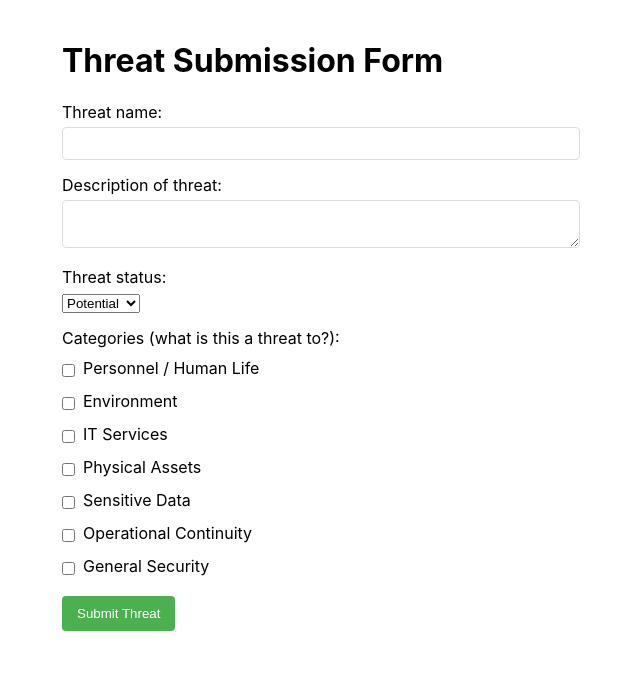
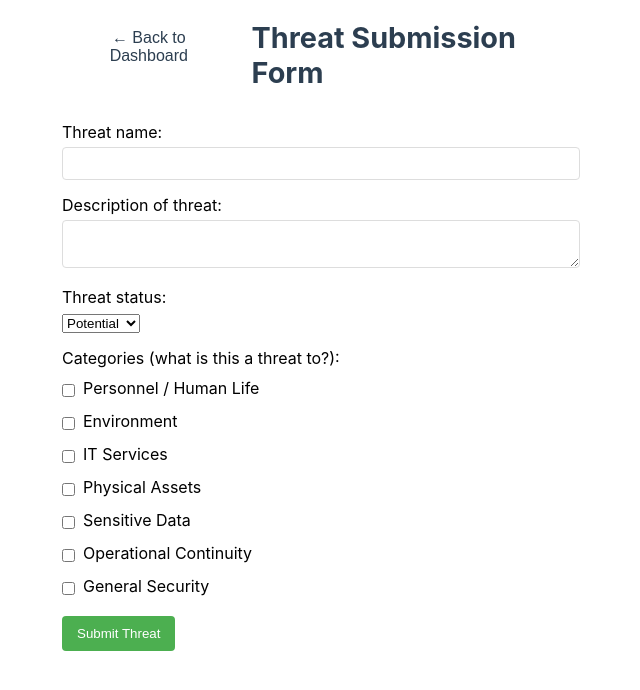
Before and after one commit to aaronrjackson/TIMS, a React (Create React App) app in the folder frontend/: page /form in a window 1280 px wide. Shown: the top 690 px of the page, without its empty margins (328-968 px from the left). Built offline with nearby package versions, Linux system fonts and the light colour scheme.

Commit message:
added editing to threats

```diff
--- a/frontend/src/App.js
+++ b/frontend/src/App.js
@@ -3,6 +3,7 @@ import { BrowserRouter as Router, Routes, Route, Link } from 'react-router-dom';
 import './App.css';
 import Form from './Form';
 import ThreatDetail from './ThreatDetail';
+import ThreatEdit from './ThreatEdit';
 
 function Home() {
   const [activeTab, setActiveTab] = useState('unresolved');
@@ -202,6 +203,7 @@ function App() {
         <Route path="/" element={<Home />} />
         <Route path="/form" element={<Form />} />
         <Route path="/threats/:id" element={<ThreatDetail />} />
+        <Route path="/threats/:id/edit" element={<ThreatEdit />} />
       </Routes>
     </Router>
   );
--- a/frontend/src/Form.css
+++ b/frontend/src/Form.css
@@ -121,3 +121,31 @@
   border-radius: 4px;
   margin-bottom: 1rem;
 }
+
+.header {
+  display: flex;
+  align-items: center;
+  margin-bottom: 2rem;
+}
+
+.back-button {
+  background: none;
+  border: none;
+  color: #2c3e50;
+  font-size: 1rem;
+  cursor: pointer;
+  padding: 0.5rem 1rem;
+  margin-right: 1rem;
+  border-radius: 4px;
+  transition: background-color 0.2s;
+}
+
+.back-button:hover {
+  background-color: #f0f0f0;
+}
+
+.form-container h1 {
+  margin: 0;
+  font-size: 1.8rem;
+  color: #2c3e50;
+}
--- a/frontend/src/Form.js
+++ b/frontend/src/Form.js
@@ -1,7 +1,10 @@
 import { useState } from 'react';
+import { useNavigate } from 'react-router-dom';
 import './Form.css';
 
 function Form() {
+  const navigate = useNavigate();
+
   const allCategories = [
     'Personnel / Human Life',
     'Environment',
@@ -29,6 +32,7 @@ function Form() {
   });
 
   const [isSubmitting, setIsSubmitting] = useState(false);
+  // eslint-disable-next-line
   const [error, setError] = useState(null);
   const [aiRecommendation, setAiRecommendation] = useState(null); // Renamed from triageResult
   const [selectedThreatLevel, setSelectedThreatLevel] = useState(null); // Renamed from selectedTriage
@@ -137,9 +141,14 @@ function Form() {
   };
 
   return (
+
     <div className="form-container">
-      <h1>Threat Submission Form</h1>
-      {error && <div className="error-message">{error}</div>}
+      <div className="header">
+        <button onClick={() => navigate('/')} className="back-button">
+          ← Back to Dashboard
+        </button>
+        <h1>Threat Submission Form</h1>
+      </div>
 
       <form onSubmit={handleSubmit}>
         <div className="form-group">
```
Also changed, not shown: 2 other files (tests, documents, lock files or other folders).
